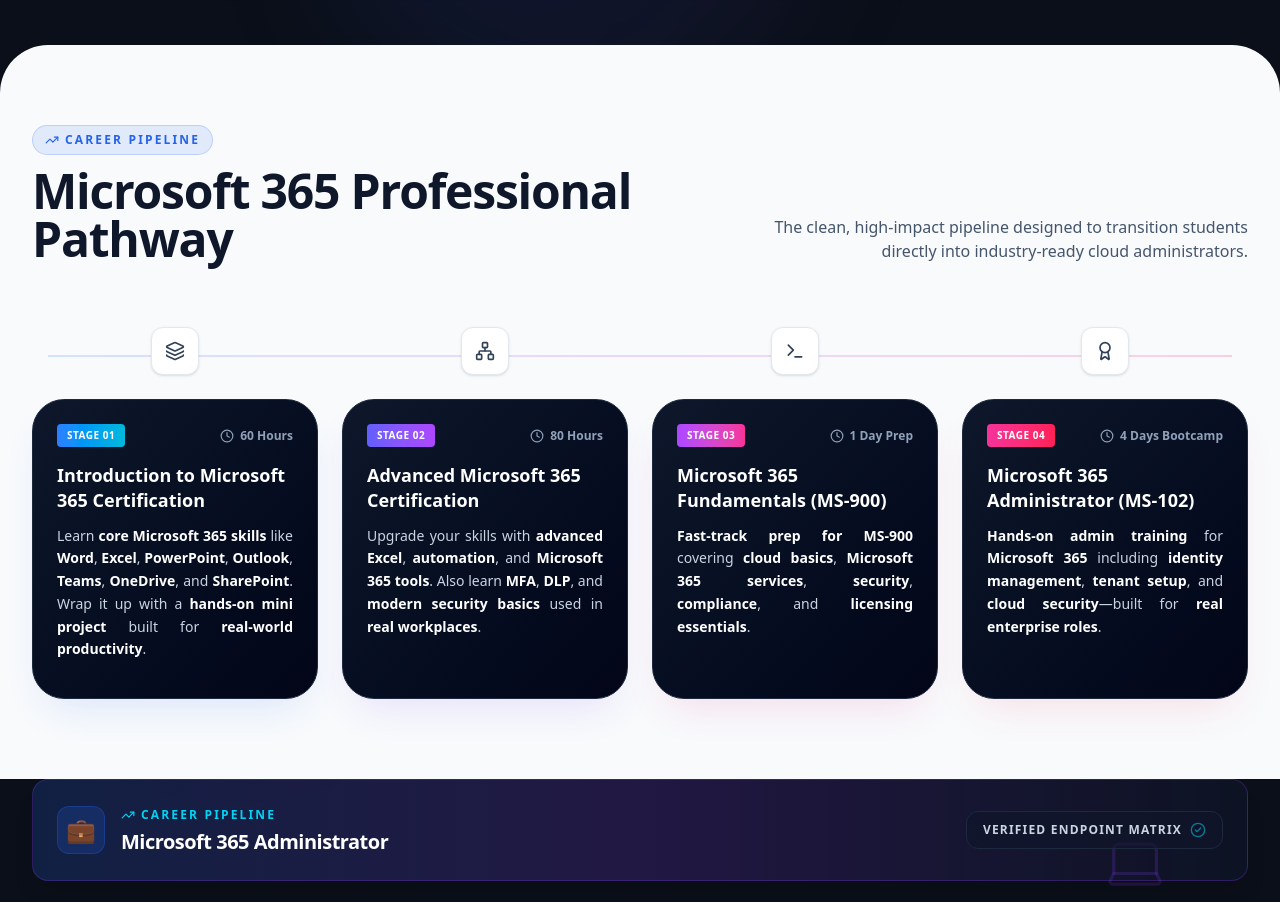
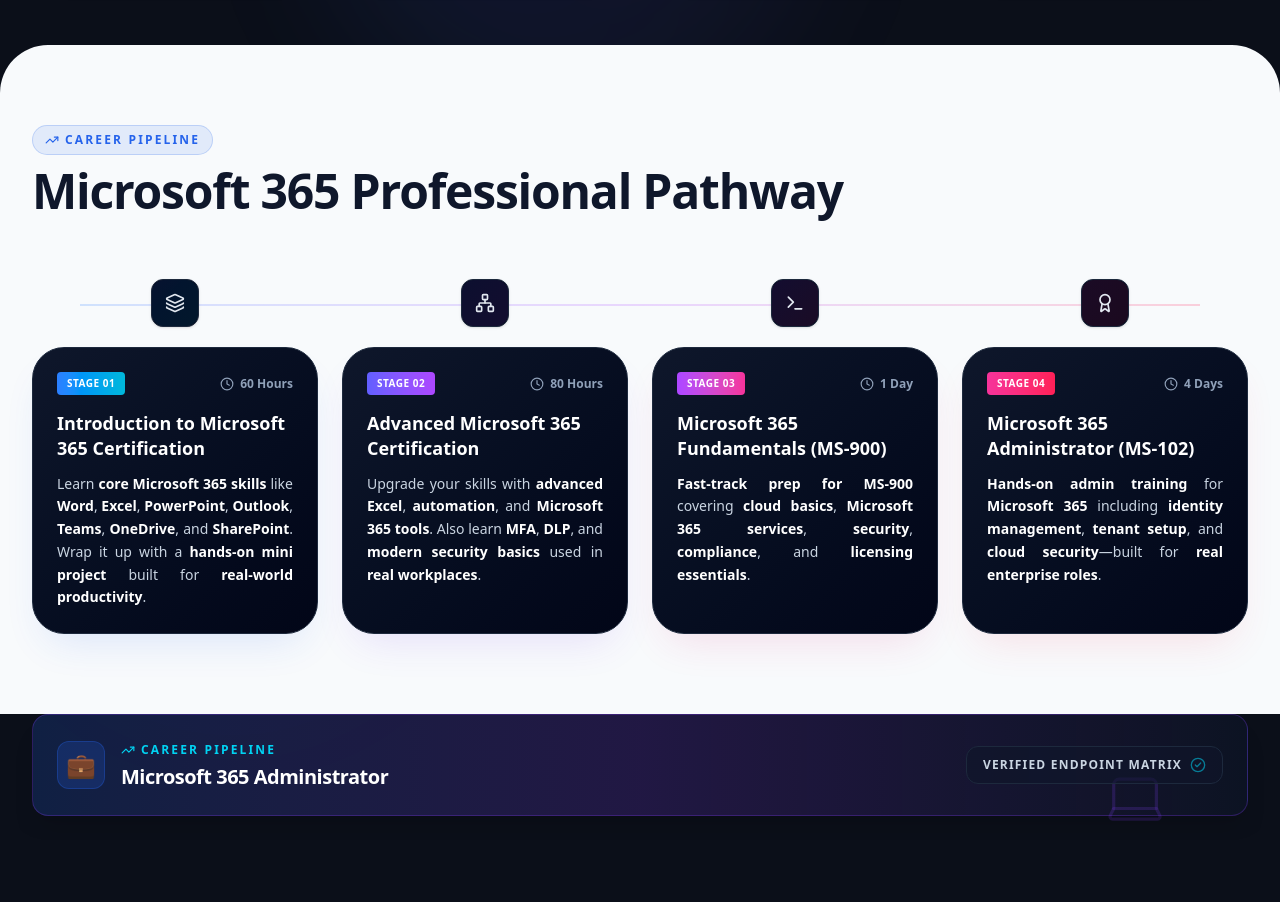
Before and after one commit to Key-Digital-Success/KIDS-Website, a Next.js app: page / in a window 1280 px wide. Shown: the part 1400-2302 px from the top of the page. Built offline with nearby package versions, Linux system fonts and the light colour scheme.

Commit message:
Fixed timeline

```diff
--- a/components/TimelineRoadmap.tsx
+++ b/components/TimelineRoadmap.tsx
@@ -39,7 +39,7 @@
     icon: Terminal,
     stage: "Stage 03",
     title: "Microsoft 365 Fundamentals (MS-900)",
-    duration: "1 Day Prep",
+    duration: "1 Day",
     description: "Fast-track prep for MS-900 covering cloud basics, Microsoft 365 services, security, compliance, and licensing essentials.",
     highlights: ["Fast-track prep for MS-900", "cloud basics", "Microsoft 365 services", "security", "compliance", "licensing essentials"],
     color: "from-purple-500 to-pink-500",
@@ -49,7 +49,7 @@
     icon: Award,
     stage: "Stage 04",
     title: "Microsoft 365 Administrator (MS-102)",
-    duration: "4 Days Bootcamp",
+    duration: "4 Days",
     description: "Hands-on admin training for Microsoft 365 including identity management, tenant setup, and cloud security—built for real enterprise roles.",
     highlights: ["Hands-on admin training", "Microsoft 365", "identity management", "tenant setup", "cloud security", "real enterprise roles"],
     color: "from-pink-500 to-rose-500",
@@ -84,12 +84,12 @@
   };
 
   return (
-    <section className="py-20 relative overflow-hidden bg-slate-50 dark:bg-transparent">
+    <section className="py-16 md:py-20 relative overflow-hidden bg-slate-50 dark:bg-transparent">
       <div className="max-w-7xl mx-auto px-4 sm:px-6 lg:px-8 relative z-10">
 
-        {/* Section Heading */}
-        <div className="flex flex-col md:flex-row md:items-end justify-between gap-6 mb-16">
-          <div>
+        {/* Section Heading: Centered on Mobile & Tablet, Left-aligned on Desktop */}
+        <div className="flex flex-col lg:flex-row lg:items-end justify-between gap-6 mb-16 items-center text-center lg:text-left lg:items-start">
+          <div className="flex flex-col items-center lg:items-start">
             <span className="inline-flex items-center gap-1.5 text-[10px] sm:text-xs font-black uppercase tracking-[0.18em] text-brand-blue bg-brand-blue/10 px-3 py-1.5 rounded-full border border-brand-blue/20">
               <TrendingUp className="w-3.5 h-3.5" /> Career Pipeline
             </span>
@@ -97,19 +97,19 @@
               Microsoft 365 Professional Pathway
             </h2>
           </div>
-          <p
-            className="text-base font-medium text-slate-600 dark:text-slate-400 max-w-lg md:text-right text-justify"
-            style={{ textJustify: "inter-word" }}
-          >
-            The clean, high-impact pipeline designed to transition students directly into industry-ready cloud administrators.
-          </p>
         </div>
 
-        {/* 4-Stage Grid Area */}
-        <div className="relative">
-          <div className="absolute top-[28px] left-4 right-4 h-[2px] bg-gradient-to-r from-blue-500 via-purple-500 to-rose-500 opacity-20 hidden md:block" />
+        {/* Responsive Timeline Container Wrapper */}
+        <div className="relative pl-2 lg:pl-0">
 
-          <div className="grid grid-cols-1 sm:grid-cols-2 md:grid-cols-4 gap-6">
+          {/* Vertical Track Line: Set to perfectly slice down the center of the 48px box nodes */}
+          <div className="absolute left-[23px] top-6 bottom-6 w-[2px] bg-gradient-to-b from-blue-500 via-purple-500 to-rose-500 opacity-20 lg:hidden" />
+
+          {/* Horizontal Track Line: Formatted along the middle desktop axis of the blocks */}
+          <div className="absolute top-[25px] left-12 right-12 h-[2px] bg-gradient-to-r from-blue-500 via-purple-500 to-rose-500 opacity-20 hidden lg:block" />
+
+          {/* Dynamic Flex/Grid Control Matrix */}
+          <div className="flex flex-col gap-10 lg:grid lg:grid-cols-4 lg:gap-6 lg:items-stretch">
             {STAGES.map((item, idx) => {
               const Icon = item.icon;
               return (
@@ -118,20 +118,20 @@
                   initial={{ opacity: 0, y: 25 }}
                   whileInView={{ opacity: 1, y: 0 }}
                   viewport={{ once: true }}
-                  transition={{ duration: 0.6, delay: idx * 0.1 }}
-                  className="w-full flex flex-col justify-between"
+                  transition={{ duration: 0.5, delay: idx * 0.1 }}
+                  className="relative flex flex-col pl-16 lg:pl-0 group"
                 >
-                  {/* Icon Indicator */}
-                  <div className="hidden md:flex items-center justify-center w-12 h-12 rounded-xl bg-white dark:bg-slate-900 border border-slate-200 dark:border-slate-800 relative z-20 mb-6 shadow-sm mx-auto transition-transform">
-                    <Icon className="w-5 h-5 text-slate-700 dark:text-slate-300" />
+                  {/* Premium Box Icon Indicator Asset Node */}
+                  <div className="absolute left-0 top-1 lg:relative lg:top-0 lg:left-0 flex-shrink-0 flex items-center justify-center p-3 rounded-xl bg-slate-950 border border-slate-800 z-20 shadow-sm lg:mx-auto mb-5 transition-transform duration-300 group-hover:scale-110 w-12 h-12">
+                    <div className={`absolute inset-0 rounded-xl bg-gradient-to-br ${item.color} opacity-10`} />
+                    <Icon className="w-5 h-5 text-slate-200 relative z-10" />
                   </div>
 
                   {/* Premium Dark Card Matrix */}
                   <div
-                    className="p-6 rounded-[2rem] relative group min-h-[300px] flex flex-col justify-between border border-slate-800 bg-gradient-to-br from-slate-900 to-slate-950 dark:from-slate-900/90 dark:to-slate-950/90 backdrop-blur-md transition-transform duration-300 hover:-translate-y-1"
+                    className="w-full h-full p-5 sm:p-6 rounded-[1.5rem] sm:rounded-[2rem] border border-slate-800 bg-gradient-to-br from-slate-900 to-slate-950 dark:from-slate-900/90 dark:to-slate-950/90 backdrop-blur-md transition-all duration-300 hover:-translate-y-1"
                     style={{ boxShadow: `0 20px 40px -15px ${item.glow}` }}
                   >
-                    <div>
                     <div className="flex items-center justify-between gap-2 mb-4">
                       <span className={`text-[10px] font-black px-2.5 py-1 rounded bg-gradient-to-r ${item.color} text-white uppercase tracking-wider`}>
                         {item.stage}
@@ -142,17 +142,13 @@
                       </div>
                     </div>
 
-                      <h3 className="text-lg font-bold leading-snug mb-3 text-white">
+                    <h3 className="text-base sm:text-lg font-bold leading-snug mb-3 text-white">
                       {item.title}
                     </h3>
 
-                      <p
-                        className="text-sm font-medium leading-relaxed text-slate-300 text-justify"
-                        style={{ textJustify: "inter-word" }}
-                      >
+                    <p className="text-xs sm:text-sm font-medium leading-relaxed text-slate-300 text-left lg:text-justify">
                       {renderHighlightedText(item.description, item.highlights)}
                     </p>
-                    </div>
                   </div>
                 </motion.div>
               );
```
Lines whose indentation alone changed are shown as unchanged.
